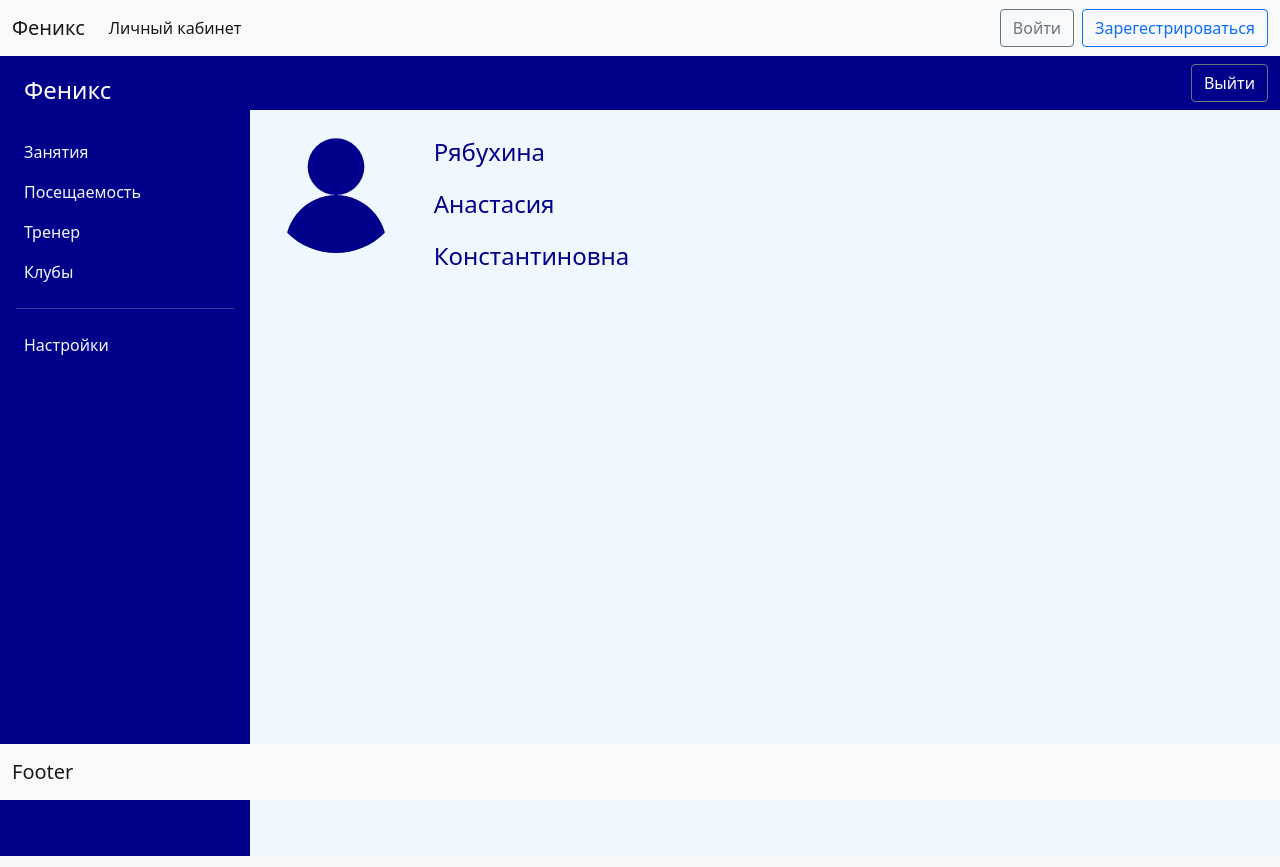
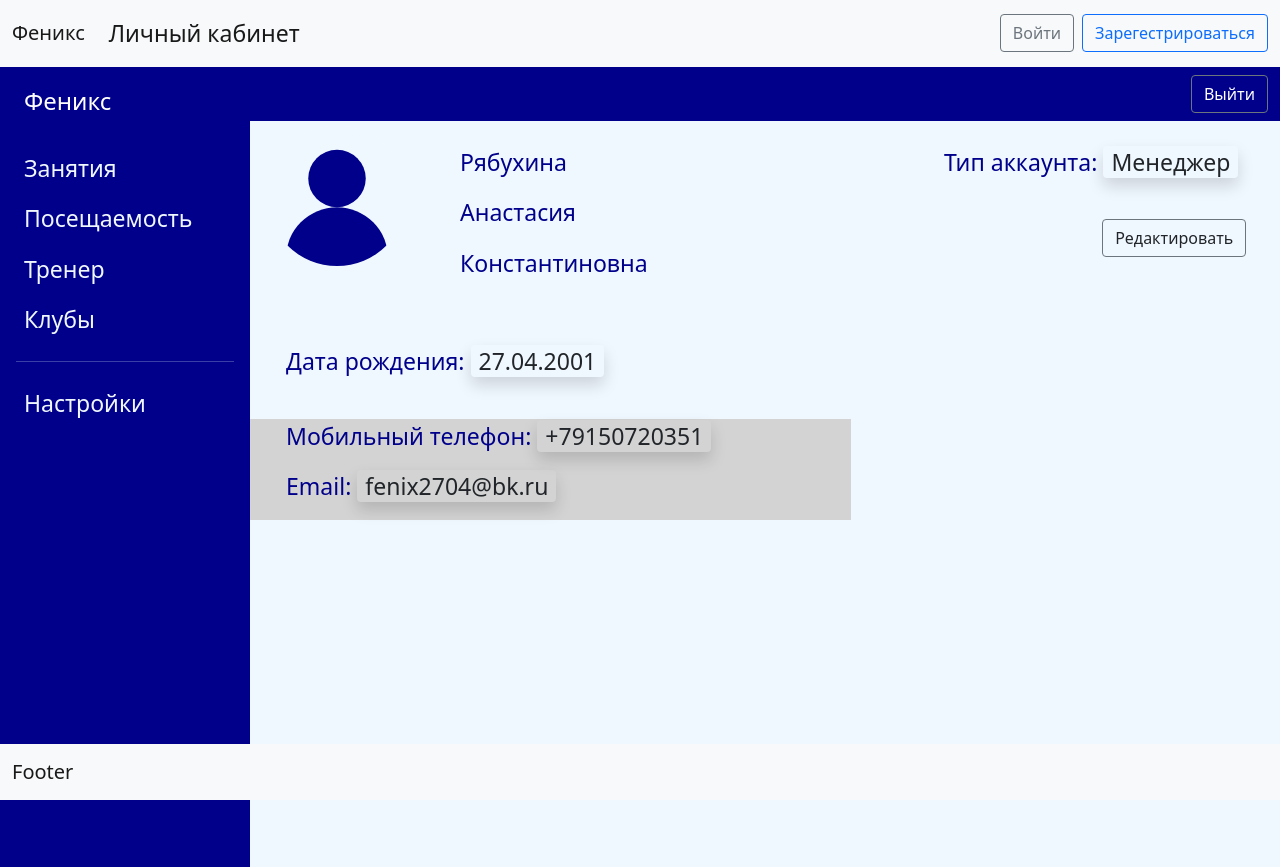
Before and after one commit to strandmoscow/phoenix, a Flask app: page /account/step1 in a window 1280 px wide. Run offline with Flask 2, Linux system fonts and the light colour scheme; some libraries are stand-ins or nearby versions.

Commit message:
new responsive font-size new account info

```diff
--- a/scenario_registration/templates/account.html
+++ b/scenario_registration/templates/account.html
@@ -52,21 +52,41 @@
         </div>
 
     </nav>
-    <div class="container-fluid">
-        <div class="row">
-        <div class="col-2">
-            <div>
-                <img class="img-fluid" src="{{ img }}">
-
+    <div class="container-fluid flex-nowrap">
+        <div class="row d-flex flex-row flex-nowrap" id="account_first_row">
+        <div class="col-2 d-flex flex-column" id="account_first_row_first_col">
+            <div class="container-fluid px-0">
+                <img class="img" width="150" height="150" src="{{ img }}">
             </div>
         </div>
-        <div class="col-3">
-            <div class="py-4" id="fio">
-                <p style="color:darkblue; font-size: 150%;">Рябухина</p>
-                <p style="color:darkblue; font-size: 150%;">Анастасия</p>
-                <p style="color:darkblue; font-size: 150%;">Константиновна</p>
+        <div class="col-5 d-flex flex-column">
+            <div class="container-fluid py-4" id="fio">
+                <p style="color:darkblue;">Рябухина</p>
+                <p style="color:darkblue;">Анастасия</p>
+                <p style="color:darkblue;">Константиновна</p>
             </div>
         </div>
+        <div class="col-5 d-flex flex-column" id="account_first_row_final_column">
+            <div class="container-fluid">
+                <div class="d-flex justify-content-end">
+                <p class="py-4" style="color:darkblue;">Тип аккаунта: <span class="text-dark rounded shadow px-2 me-2">Менеджер</span></p>
+                </div>
+                <div class="d-flex justify-content-end">
+                    <a class="btn btn-outline-secondary text-dark" href="#" type="button">Редактировать</a>
+                </div>
+            </div>
+        </div>
+        </div>
+        <div class="row d-flex flex-row">
+            <div class="col-7 d-flex flex-column">
+                <p class="py-4 px-4" style="color:darkblue;">Дата рождения: <span class="text-dark rounded shadow px-2 me-2">27.04.2001</span></p>
+            </div>
+        </div>
+        <div class="row d-flex flex-row">
+            <div class="col-7 d-flex flex-column" id="contact_info">
+                <p class="py-0 px-4" style="color:darkblue;">Мобильный телефон: <span class="text-dark rounded shadow px-2 me-2">+79150720351</span></p>
+                <p class="py-0 px-4" style="color:darkblue;">Email: <span class="text-dark rounded shadow px-2 me-2">fenix2704@bk.ru</span></p>
+            </div>
         </div>
     </div>
     </div>
--- a/static/css/style.css
+++ b/static/css/style.css
@@ -1,5 +1,6 @@
 body{
     background: aliceblue;
+    font-size: calc(14px + (26 - 14) * ((100vw - 300px) / (1600 - 300)));
 }
 #side_nav{
     background: darkblue;
@@ -11,6 +12,17 @@ body{
      background: darkblue;
 }
 
+/*#account_first_row_final_column{*/
+/*    background: powderblue;*/
+/*}*/
+
+#account_first_row_first_col{
+    min-width: fit-content;
+}
+
+#contact_info{
+    background: lightgray;
+}
 
 .content{
     min-height: 100vh;
```
